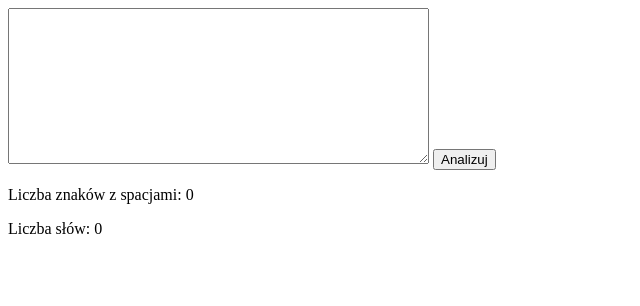
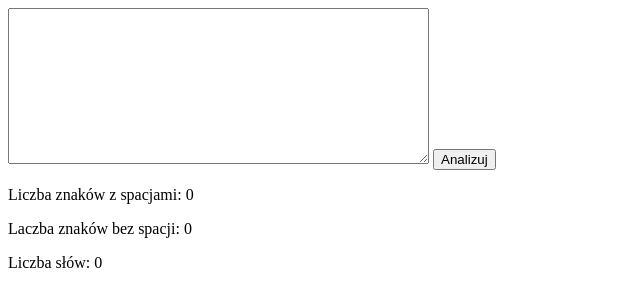
Before and after one commit to StanislavSolovei/analize-text, a plain HTML site: page index.html in a window 1280 px wide. Shown: the whole page, without its empty margins (0-640 px from the left). Drawn offline with Linux system fonts and the light colour scheme.

Commit message:
Update index.html

```diff
--- a/index.html
+++ b/index.html
@@ -10,7 +10,8 @@
     <textarea id="text" cols="50" rows="10" name=""> </textarea>
     <button onclick="analizeText()">Analizuj</button>
     <p>Liczba znaków z spacjami: <span id="textResult">0</span></p>
-    <p>Liczba słów: <span id="textResultNotSpace">0</span></p>
+    <p>Laczba znaków bez spacji: <span id="textResultNotSpace">0</span></p>
+    <p>Liczba słów: <span id="textWords">0</span></p>
 
     <script src="script.js"></script>
 </body>
```
